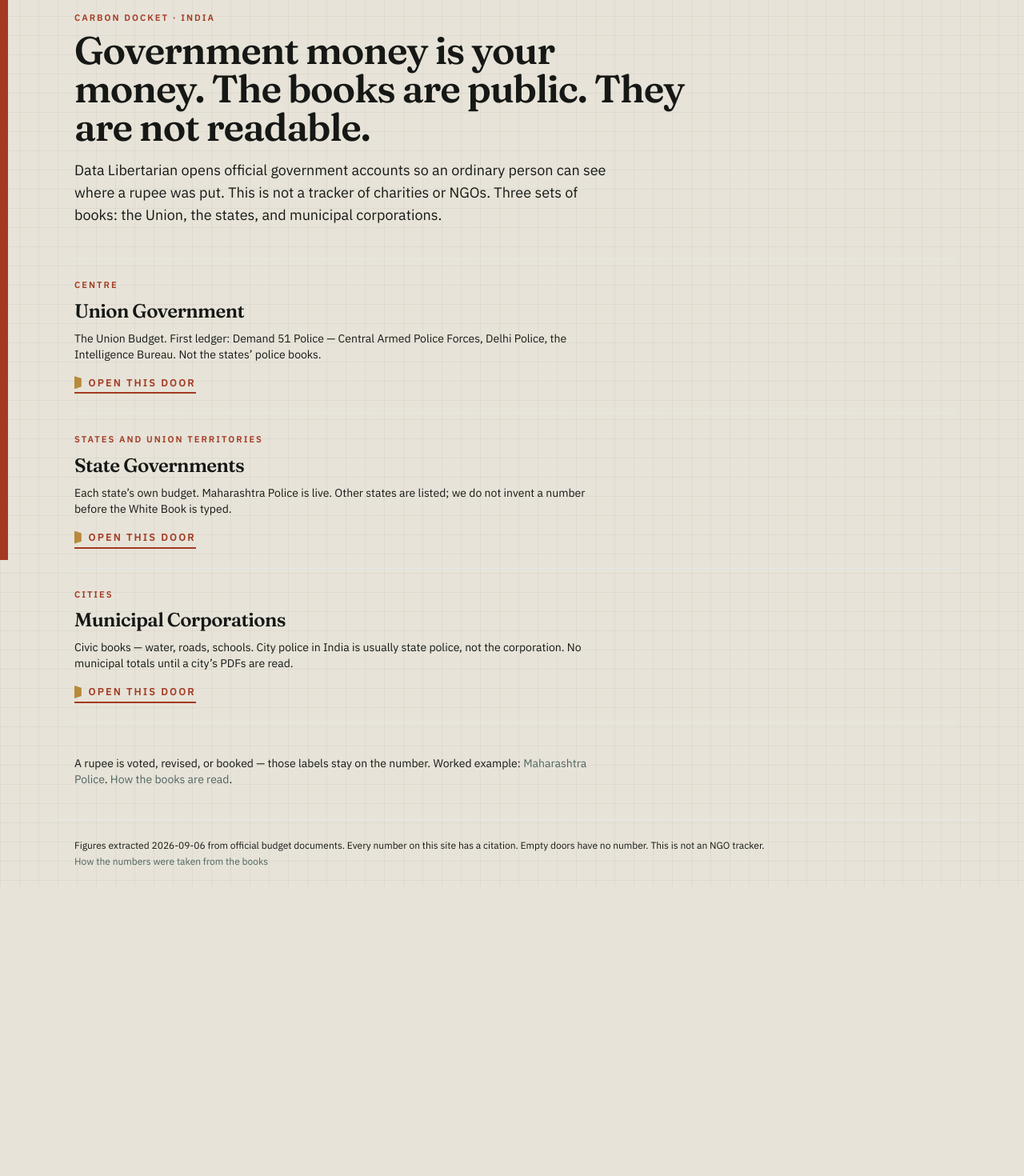
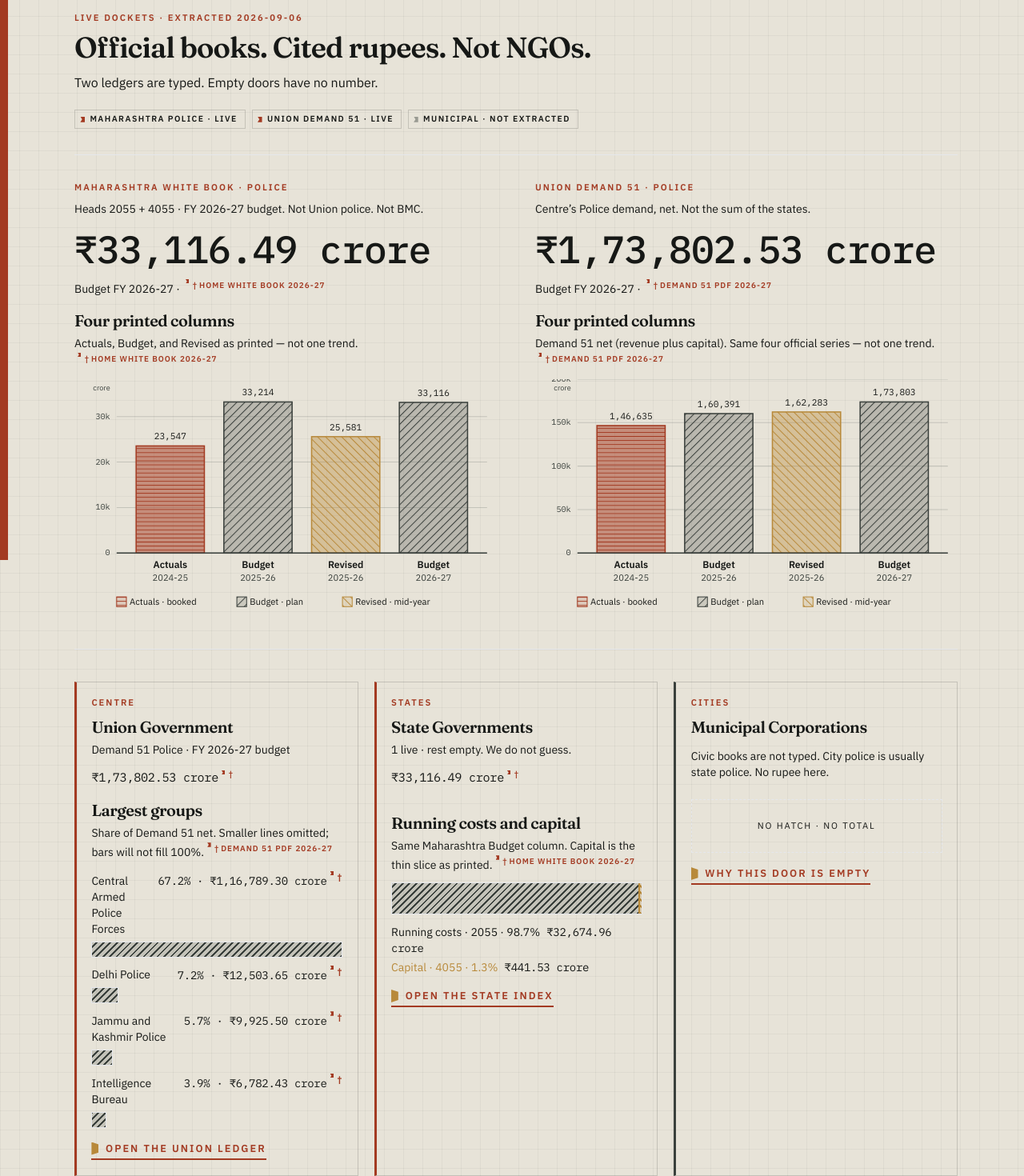
Before and after one commit to piyushbodaa/datalibertarian, a React (Vite) app: page / in a window 1280 px wide. Shown: the part 100-1570 px from the top of the page at 80% size. Before the commit the page ends 1209 px from the top, so only its background shows below. Built offline with nearby package versions, Linux system fonts and the light colour scheme.

Commit message:
Put cited MH and Demand 51 charts on the home door.

```diff
--- a/index.html
+++ b/index.html
@@ -6,9 +6,9 @@
     <meta name="viewport" content="width=device-width, initial-scale=1.0" />
     <meta
       name="description"
-      content="Data Libertarian — follow the rupee through Maharashtra government books. Police spending, cited."
+      content="Data Libertarian — cited government spend. Maharashtra Police and Union Demand 51 ledgers."
     />
-    <title>Data Libertarian — Maharashtra Police spending</title>
+    <title>Data Libertarian — official books, cited rupees</title>
     <link rel="preconnect" href="https://fonts.googleapis.com" />
     <link rel="preconnect" href="https://fonts.gstatic.com" crossorigin />
     <link
--- a/src/components/ChartCaption.tsx
+++ b/src/components/ChartCaption.tsx
@@ -7,8 +7,8 @@ type Props = {
 
 export function ChartCaption({ title, children }: Props) {
   return (
-    <header className="mb-4">
-      <h2 className="font-display text-xl font-semibold tracking-tight sm:text-2xl">{title}</h2>
+    <header className="mb-3">
+      <h2 className="font-display text-lg font-semibold tracking-tight sm:text-xl">{title}</h2>
       <p className="mt-1 max-w-2xl text-sm text-ink/70">{children}</p>
     </header>
   );
--- a/src/components/PrintedColumns.tsx
+++ b/src/components/PrintedColumns.tsx
@@ -8,6 +8,8 @@ type Props = {
   run: LineItem;
   cap: LineItem;
   caption?: string;
+  title?: string;
+  compact?: boolean;
 };
 
 const SERIES_HATCH: Record<string, { fill: string; hatch: string; stroke: string }> = {
@@ -20,6 +22,8 @@ export function PrintedColumns({
   run,
   cap,
   caption = "Each bar is Police running costs plus capital (2055 + 4055) as the White Book prints it. Actuals, Budget, and Revised are different kinds of figure — not one trend. Empty years are not filled in.",
+  title = "Four columns as printed",
+  compact = false,
 }: Props) {
   const columns = BOOK_COLUMNS.map((col) => {
     const r = pickAmount(run, col.fiscalYear, col.series);
@@ -50,8 +54,8 @@ export function PrintedColumns({
   const gap = (plotW - barW * columns.length) / (columns.length + 1);
 
   return (
-    <figure className="mt-8">
-      <ChartCaption title="Four columns as printed">
+    <figure className={compact ? "mt-4" : "mt-8"}>
+      <ChartCaption title={title}>
         {caption}
         {citationId ? <CitationChip citationId={citationId} /> : null}
       </ChartCaption>
@@ -283,10 +287,12 @@ export function PrintedColumns({
           </text>
         </g>
       </svg>
-      <p className="mt-1 max-w-3xl text-[0.7rem] text-ink/55">
-        Axis in crore of rupees. Hatch plus the words Actuals / Budget / Revised mark the series —
-        not colour alone. Totals on the bars are rounded for the eye; the table keeps two decimals.
-      </p>
+      {compact ? null : (
+        <p className="mt-1 max-w-3xl text-[0.7rem] text-ink/55">
+          Axis in crore of rupees. Hatch plus the words Actuals / Budget / Revised mark the series —
+          not colour alone. Totals on the bars are rounded for the eye; the table keeps two decimals.
+        </p>
+      )}
     </figure>
   );
 }
--- a/src/components/RankedHatch.tsx
+++ b/src/components/RankedHatch.tsx
@@ -12,6 +12,8 @@ type Props = {
   note?: string;
   /** If set, percentages are of this cited total, not of the listed rows alone. */
   shareOf?: { crore: number };
+  compact?: boolean;
+  limit?: number;
 };
 
 export function RankedHatch({
@@ -21,6 +23,8 @@ export function RankedHatch({
   title = "Where the police rupee sits",
   note,
   shareOf,
+  compact = false,
+  limit,
 }: Props) {
   const rows = items
     .map((item) => {
@@ -46,7 +50,7 @@ export function RankedHatch({
       citationId: r.amount.citationId,
     })),
   ];
-  if (otherSum > 0) {
+  if (otherSum > 0 && !limit) {
     display.push({
       id: "other",
       label: `Other heads (${other.length} lines)`,
@@ -54,18 +58,19 @@ export function RankedHatch({
       citationId,
     });
   }
+  const shown = limit ? display.slice(0, limit) : display;
 
   const seriesWord = series === "be" ? "budget" : series === "re" ? "revised" : "actuals";
 
   return (
-    <figure className="mt-10">
+    <figure className={compact ? "mt-4" : "mt-10"}>
       <ChartCaption title={title}>
         {note ??
           `Ranked against the largest line (district police). Running costs only (head 2055, voted), ${fiscalYear} ${seriesWord}. Same document, same year. Lines under 2% are grouped as other.`}
         <CitationChip citationId={citationId} />
       </ChartCaption>
-      <ol className="mt-2 space-y-3.5">
-        {display.map((r) => {
+      <ol className={compact ? "mt-2 space-y-2" : "mt-2 space-y-3.5"}>
+        {shown.map((r) => {
           const pct = (r.crore / total) * 100;
           const width = (r.crore / max) * 100;
           return (
--- a/src/index.css
+++ b/src/index.css
@@ -209,3 +209,42 @@ a:hover {
   border-left: 2px solid var(--rust);
   padding-left: 1rem;
 }
+
+.live-tag {
+  display: inline-flex;
+  align-items: center;
+  gap: 0.4rem;
+  border: 1px solid var(--rule);
+  padding: 0.2rem 0.55rem 0.2rem 0.4rem;
+  font-size: 0.65rem;
+  font-weight: 600;
+  letter-spacing: 0.14em;
+  text-transform: uppercase;
+}
+
+.live-tag::before {
+  content: "";
+  width: 0.35rem;
+  height: 0.7em;
+  background: var(--rust);
+  clip-path: polygon(0 0, 100% 0, 100% 100%, 0 100%, 40% 52%);
+}
+
+.live-tag.empty::before {
+  background: var(--carbon);
+  opacity: 0.45;
+}
+
+.docket-door {
+  display: block;
+  border: 1px solid var(--rule);
+  border-left: 3px solid var(--rust);
+  padding: 1.1rem 1.15rem 1.2rem;
+  text-decoration: none;
+  color: inherit;
+  min-height: 44px;
+}
+
+.docket-door.empty {
+  border-left-color: var(--carbon);
+}
--- a/src/pages/Home.tsx
+++ b/src/pages/Home.tsx
@@ -1,73 +1,166 @@
 import { Link } from "react-router-dom";
+import { HeadSplit } from "../components/HeadSplit";
+import { Money } from "../components/Money";
+import { PrintedColumns } from "../components/PrintedColumns";
+import { RankedHatch } from "../components/RankedHatch";
+import {
+  functionalPolice,
+  HEADLINE_SERIES,
+  HEADLINE_YEAR,
+  pickAmount,
+  police2055,
+  police4055,
+} from "../data/maharashtra-police";
+import { EXTRACT_DATE } from "../data/sources";
+import {
+  demand51Groups,
+  demand51Net,
+  demand51Revenue,
+  demand51Capital,
+  UNION_HEADLINE_SERIES,
+  UNION_HEADLINE_YEAR,
+} from "../data/union/demand-51";
 
 export function HomePage() {
+  const mh = pickAmount(functionalPolice, HEADLINE_YEAR, HEADLINE_SERIES);
+  const mhRun = pickAmount(police2055, HEADLINE_YEAR, HEADLINE_SERIES);
+  const mhCap = pickAmount(police4055, HEADLINE_YEAR, HEADLINE_SERIES);
+  const union = pickAmount(demand51Net, UNION_HEADLINE_YEAR, UNION_HEADLINE_SERIES);
+  if (!mh || !mhRun || !mhCap || !union) throw new Error("Missing live headline figures");
+
   return (
     <article>
-      <p className="kicker">Carbon docket · India</p>
-      <h1 className="mt-2 max-w-3xl font-display text-[2.05rem] font-semibold leading-[1.12] tracking-tight sm:text-5xl">
-        Government money is your money. The books are public. They are not readable.
+      <p className="kicker">Live dockets · extracted {EXTRACT_DATE}</p>
+      <h1 className="mt-2 max-w-3xl font-display text-[1.85rem] font-semibold leading-[1.15] tracking-tight sm:text-4xl">
+        Official books. Cited rupees. Not NGOs.
       </h1>
-      <p className="mt-4 max-w-2xl text-base leading-relaxed text-ink sm:text-lg">
-        Data Libertarian opens official government accounts so an ordinary person can see where a
-        rupee was put. This is not a tracker of charities or NGOs. Three sets of books: the Union,
-        the states, and municipal corporations.
+      <p className="mt-3 max-w-2xl text-ink/80">
+        Two ledgers are typed. Empty doors have no number.
       </p>
 
-      <nav className="mt-10 grid gap-0 border-y border-ink/20" aria-label="Budget doors">
-        <Door
-          to="/union"
-          kicker="Centre"
-          title="Union Government"
-          body="The Union Budget. First ledger: Demand 51 Police — Central Armed Police Forces, Delhi Police, the Intelligence Bureau. Not the states’ police books."
-        />
-        <Door
-          to="/states"
-          kicker="States and Union Territories"
-          title="State Governments"
-          body="Each state’s own budget. Maharashtra Police is live. Other states are listed; we do not invent a number before the White Book is typed."
-        />
-        <Door
-          to="/municipal"
-          kicker="Cities"
-          title="Municipal Corporations"
-          body="Civic books — water, roads, schools. City police in India is usually state police, not the corporation. No municipal totals until a city’s PDFs are read."
-        />
-      </nav>
+      <ul className="mt-5 flex flex-wrap gap-2" aria-label="What is live">
+        <li>
+          <Link to="/maharashtra/police" className="live-tag no-underline text-ink">
+            Maharashtra Police · live
+          </Link>
+        </li>
+        <li>
+          <Link to="/union/police" className="live-tag no-underline text-ink">
+            Union Demand 51 · live
+          </Link>
+        </li>
+        <li>
+          <span className="live-tag empty text-ink/60">Municipal · not extracted</span>
+        </li>
+      </ul>
+
+      <section className="mt-8 border-y border-ink/20 py-8">
+        <div className="grid gap-10 md:grid-cols-2 md:gap-12">
+          <div>
+            <p className="kicker">Maharashtra White Book · Police</p>
+            <p className="mt-2 text-sm text-ink/65">
+              Heads 2055 + 4055 · FY {mh.fiscalYear} budget. Not Union police. Not BMC.
+            </p>
+            <div className="mt-4">
+              <Money money={mh} size="hero" showSeries />
+            </div>
+            <PrintedColumns
+              compact
+              run={police2055}
+              cap={police4055}
+              title="Four printed columns"
+              caption="Actuals, Budget, and Revised as printed — not one trend."
+            />
+          </div>
+          <div>
+            <p className="kicker">Union Demand 51 · Police</p>
+            <p className="mt-2 text-sm text-ink/65">
+              Centre’s Police demand, net. Not the sum of the states.
+            </p>
+            <div className="mt-4">
+              <Money money={union} size="hero" showSeries />
+            </div>
+            <PrintedColumns
+              compact
+              run={demand51Revenue}
+              cap={demand51Capital}
+              title="Four printed columns"
+              caption="Demand 51 net (revenue plus capital). Same four official series — not one trend."
+            />
+          </div>
+        </div>
+      </section>
+
+      <div className="mt-10 grid gap-5 md:grid-cols-3">
+        <section className="docket-door">
+          <p className="kicker">Centre</p>
+          <h2 className="mt-2 font-display text-xl font-semibold tracking-tight">Union Government</h2>
+          <p className="mt-1 text-sm text-ink/70">Demand 51 Police · FY {union.fiscalYear} budget</p>
+          <div className="mt-3">
+            <Money money={union} size="row" />
+          </div>
+          <RankedHatch
+            compact
+            limit={4}
+            items={demand51Groups}
+            fiscalYear={UNION_HEADLINE_YEAR}
+            series={UNION_HEADLINE_SERIES}
+            shareOf={union}
+            title="Largest groups"
+            note="Share of Demand 51 net. Smaller lines omitted; bars will not fill 100%."
+          />
+          <p className="mt-4">
+            <Link to="/union/police" className="file-cta">
+              <span className="file-cta-notch" aria-hidden="true" />
+              Open the Union ledger
+            </Link>
+          </p>
+        </section>
+
+        <section className="docket-door">
+          <p className="kicker">States</p>
+          <h2 className="mt-2 font-display text-xl font-semibold tracking-tight">State Governments</h2>
+          <p className="mt-1 text-sm text-ink/70">1 live · rest empty. We do not guess.</p>
+          <div className="mt-3">
+            <Money money={mh} size="row" />
+          </div>
+          <HeadSplit
+            run={mhRun}
+            cap={mhCap}
+            title="Running costs and capital"
+            note="Same Maharashtra Budget column. Capital is the thin slice as printed."
+          />
+          <p className="mt-4">
+            <Link to="/states" className="file-cta">
+              <span className="file-cta-notch" aria-hidden="true" />
+              Open the state index
+            </Link>
+          </p>
+        </section>
+
+        <section className="docket-door empty">
+          <p className="kicker text-ink/50">Cities</p>
+          <h2 className="mt-2 font-display text-xl font-semibold tracking-tight">Municipal Corporations</h2>
+          <p className="mt-3 text-sm text-ink/75">
+            Civic books are not typed. City police is usually state police. No rupee here.
+          </p>
+          <div className="mt-6 border border-dashed border-ink/25 px-3 py-6 text-center text-[0.7rem] uppercase tracking-[0.16em] text-ink/40">
+            No hatch · no total
+          </div>
+          <p className="mt-4">
+            <Link to="/municipal" className="file-cta">
+              <span className="file-cta-notch" aria-hidden="true" />
+              Why this door is empty
+            </Link>
+          </p>
+        </section>
+      </div>
 
       <p className="mt-10 max-w-2xl text-sm text-ink/65">
-        A rupee is voted, revised, or booked — those labels stay on the number. Worked example:{" "}
-        <Link to="/maharashtra/police">Maharashtra Police</Link>.{" "}
-        <Link to="/sources">How the books are read</Link>.
+        <Link to="/sources">How the books were read</Link>
+        {" · "}
+        <Link to="/maharashtra/police">Maharashtra Police ledger</Link>
       </p>
     </article>
   );
 }
-
-function Door({
-  to,
-  kicker,
-  title,
-  body,
-}: {
-  to: string;
-  kicker: string;
-  title: string;
-  body: string;
-}) {
-  return (
-    <Link
-      to={to}
-      className="group block border-b border-ink/15 py-6 no-underline last:border-b-0 text-ink hover:text-ink"
-    >
-      <p className="kicker">{kicker}</p>
-      <h2 className="mt-2 font-display text-2xl font-semibold tracking-tight group-hover:text-rust">
-        {title}
-      </h2>
-      <p className="mt-2 max-w-2xl text-sm text-ink/75">{body}</p>
-      <p className="file-cta mt-4">
-        <span className="file-cta-notch" aria-hidden="true" />
-        Open this door
-      </p>
-    </Link>
-  );
-}
--- a/src/pages/Municipal.tsx
+++ b/src/pages/Municipal.tsx
@@ -7,21 +7,19 @@ export function MunicipalPage() {
       <h1 className="mt-3 font-display text-4xl font-semibold tracking-tight">
         Municipal Corporations
       </h1>
-      <p className="mt-4 max-w-2xl text-ink">
-        Municipal corporations spend taxpayer money on civic work: water, roads, schools, health.
-        That is not the same as police.
-      </p>
-      <p className="mt-4 max-w-2xl text-ink">
-        In India, city police is usually <strong>state police</strong>. Mumbai Police is in the
-        Maharashtra state books, not the Brihanmumbai Municipal Corporation budget.
+      <p className="mt-3 max-w-2xl text-ink">
+        Civic spend — water, roads, schools — is not police. Mumbai Police is in the Maharashtra
+        state books, not the corporation.
       </p>
 
-      <section className="carbon-sheet mt-10 px-4 py-6 sm:px-6">
+      <section className="carbon-sheet mt-10 px-4 py-8 sm:px-6">
         <p className="kicker text-ochre">Not extracted yet</p>
-        <h2 className="mt-2 font-display text-xl font-semibold">No municipal totals on this page</h2>
-        <p className="mt-3 max-w-2xl text-sm text-ink/70">
-          We will not guess a corporation’s spend. Next, when we pick a city: Brihanmumbai civic
-          books (OpenCity / BMC PDFs) — labelled civic, never as Police.
+        <h2 className="mt-2 font-display text-xl font-semibold">No municipal totals</h2>
+        <div className="mt-6 border border-dashed border-ink/25 px-3 py-10 text-center text-[0.7rem] uppercase tracking-[0.16em] text-ink/40">
+          No hatch · no guessed rupee
+        </div>
+        <p className="mt-5 max-w-2xl text-sm text-ink/70">
+          Next city, later: Brihanmumbai civic PDFs — labelled civic, never as Police.
         </p>
       </section>
 
--- a/src/pages/Police.tsx
+++ b/src/pages/Police.tsx
@@ -64,6 +64,7 @@ export function PolicePage() {
         </p>
       </div>
 
+      <PrintedColumns run={police2055} cap={police4055} />
       <ShareSplit police={hero} state={state} />
       <HeadSplit run={run} cap={cap} />
 
@@ -87,8 +88,6 @@ export function PolicePage() {
           </dd>
         </div>
       </dl>
-
-      <PrintedColumns run={police2055} cap={police4055} />
 
       <section className="mt-12">
         <h2 className="font-display text-2xl font-semibold tracking-tight">The police ledger</h2>
--- a/src/pages/States.tsx
+++ b/src/pages/States.tsx
@@ -1,30 +1,62 @@
 import { Link } from "react-router-dom";
+import { HeadSplit } from "../components/HeadSplit";
+import { Money } from "../components/Money";
+import { PrintedColumns } from "../components/PrintedColumns";
+import {
+  functionalPolice,
+  HEADLINE_SERIES,
+  HEADLINE_YEAR,
+  pickAmount,
+  police2055,
+  police4055,
+} from "../data/maharashtra-police";
 import { jurisdictions } from "../data/states";
 
 export function StatesPage() {
   const states = jurisdictions.filter((j) => j.kind === "state");
   const uts = jurisdictions.filter((j) => j.kind === "ut");
   const live = jurisdictions.filter((j) => j.police === "live").length;
+  const mh = pickAmount(functionalPolice, HEADLINE_YEAR, HEADLINE_SERIES);
+  const run = pickAmount(police2055, HEADLINE_YEAR, HEADLINE_SERIES);
+  const cap = pickAmount(police4055, HEADLINE_YEAR, HEADLINE_SERIES);
+  if (!mh || !run || !cap) throw new Error("Missing Maharashtra headline");
 
   return (
     <article>
       <p className="kicker">State books</p>
       <h1 className="mt-3 font-display text-4xl font-semibold tracking-tight">State Governments</h1>
-      <p className="mt-4 max-w-2xl text-ink">
-        Each state and Union Territory keeps its own budget. Police spending here means that
-        jurisdiction’s books — not the Union Demand 51 ledger, and not a guessed all-India table.
+      <p className="mt-3 max-w-2xl text-ink">
+        {live} police ledger live. The rest have no rupee until a White Book is typed.
       </p>
-      <p className="mt-3 max-w-2xl text-sm text-ink/70">
-        {live} police ledger{live === 1 ? "" : "s"} live. The rest say so. We do not invent rupees.
-      </p>
+
+      <section className="mt-8 border-y border-ink/20 py-8">
+        <p className="kicker">Books live</p>
+        <h2 className="mt-2 font-display text-2xl font-semibold tracking-tight">Maharashtra Police</h2>
+        <div className="mt-4">
+          <Money money={mh} size="hero" showSeries />
+        </div>
+        <HeadSplit run={run} cap={cap} />
+        <PrintedColumns
+          compact
+          run={police2055}
+          cap={police4055}
+          title="Four printed columns"
+          caption="Maharashtra White Book. Actuals, Budget, Revised — not one trend."
+        />
+        <p className="mt-6">
+          <Link to="/maharashtra/police" className="file-cta">
+            <span className="file-cta-notch" aria-hidden="true" />
+            Open the Maharashtra ledger
+          </Link>
+        </p>
+      </section>
 
       <Section title="States" rows={states} />
       <Section title="Union Territories" rows={uts} />
 
       <p className="mt-10 max-w-2xl text-sm text-ink/65">
         Union Territory police often sits in the Centre’s books. See{" "}
-        <Link to="/union/police">Union Demand 51</Link> for Delhi Police and Jammu and Kashmir
-        Police as printed there. <Link to="/sources">Method</Link>.
+        <Link to="/union/police">Union Demand 51</Link>. <Link to="/sources">Method</Link>.
       </p>
     </article>
   );
--- a/src/pages/Union.tsx
+++ b/src/pages/Union.tsx
@@ -1,36 +1,50 @@
 import { Link } from "react-router-dom";
+import { HeadSplit } from "../components/HeadSplit";
 import { Money } from "../components/Money";
-import { demand51Net, UNION_HEADLINE_SERIES, UNION_HEADLINE_YEAR } from "../data/union/demand-51";
+import { PrintedColumns } from "../components/PrintedColumns";
 import { pickAmount } from "../data/maharashtra-police";
-import { SERIES_PLAIN } from "../lib/money";
+import {
+  demand51Capital,
+  demand51Net,
+  demand51Revenue,
+  UNION_HEADLINE_SERIES,
+  UNION_HEADLINE_YEAR,
+} from "../data/union/demand-51";
 
 export function UnionPage() {
   const hero = pickAmount(demand51Net, UNION_HEADLINE_YEAR, UNION_HEADLINE_SERIES);
-  if (!hero) throw new Error("Missing Union Demand 51 headline");
+  const rev = pickAmount(demand51Revenue, UNION_HEADLINE_YEAR, UNION_HEADLINE_SERIES);
+  const cap = pickAmount(demand51Capital, UNION_HEADLINE_YEAR, UNION_HEADLINE_SERIES);
+  if (!hero || !rev || !cap) throw new Error("Missing Union Demand 51 headline");
 
   return (
     <article>
       <p className="kicker">Union books</p>
       <h1 className="mt-3 font-display text-4xl font-semibold tracking-tight">Union Government</h1>
-      <p className="mt-4 max-w-2xl text-ink">
-        The Union Budget is the Centre’s books. It is not the sum of the states. The first Union
-        ledger on this site is <strong>Demand 51 — Police</strong>: Central Armed Police Forces,
-        Delhi Police, the Intelligence Bureau, and related Union heads.
-      </p>
-      <p className="mt-3 max-w-2xl text-sm text-ink/70">
-        That is not “all Indian police.” Maharashtra, Telangana and the other states vote their own
-        police money in state White Books.
+      <p className="mt-3 max-w-2xl text-ink">
+        The Centre’s books — not the sum of the states. First ledger: Demand 51 Police.
       </p>
 
-      <section className="mt-10 border-y border-ink/20 py-8">
-        <h2 className="font-display text-2xl font-semibold tracking-tight">Demand 51 Police</h2>
-        <p className="mt-3 max-w-2xl text-ink/80">
-          {SERIES_PLAIN[hero.series]} for FY {hero.fiscalYear}, net of recoveries, as printed in the
-          Notes on Demands.
-        </p>
-        <div className="mt-6">
+      <section className="mt-8 border-y border-ink/20 py-8">
+        <p className="kicker">Demand 51 Police · net</p>
+        <div className="mt-4">
           <Money money={hero} size="hero" showSeries />
         </div>
+        <HeadSplit
+          run={rev}
+          cap={cap}
+          title="Revenue and capital"
+          note="Same Budget column. Not all Indian police."
+          runLabel="Revenue"
+          capLabel="Capital"
+        />
+        <PrintedColumns
+          compact
+          run={demand51Revenue}
+          cap={demand51Capital}
+          title="Four printed columns"
+          caption="Demand 51 net. Actuals, Budget, and Revised — not one trend."
+        />
         <p className="mt-8">
           <Link to="/union/police" className="file-cta">
             <span className="file-cta-notch" aria-hidden="true" />
@@ -40,7 +54,7 @@ export function UnionPage() {
       </section>
 
       <p className="mt-8 max-w-2xl text-sm text-ink/65">
-        Other Union demands are not extracted yet. We will not guess them.{" "}
+        Other Union demands are not extracted.{" "}
         <Link to="/sources">Method</Link>.
       </p>
     </article>
```
Also changed, not shown: src/pages/UnionPolice.tsx (+6 -6 lines).
